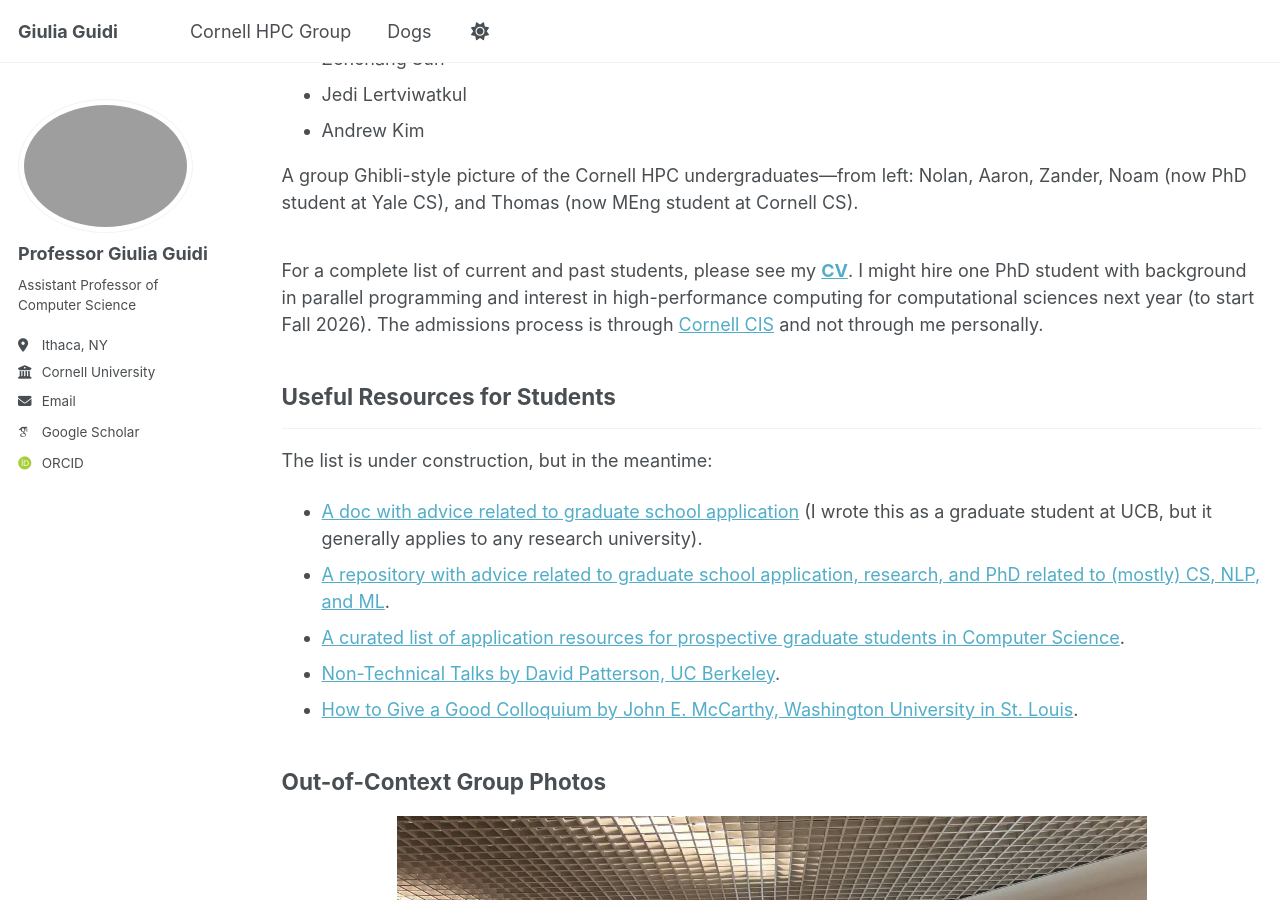
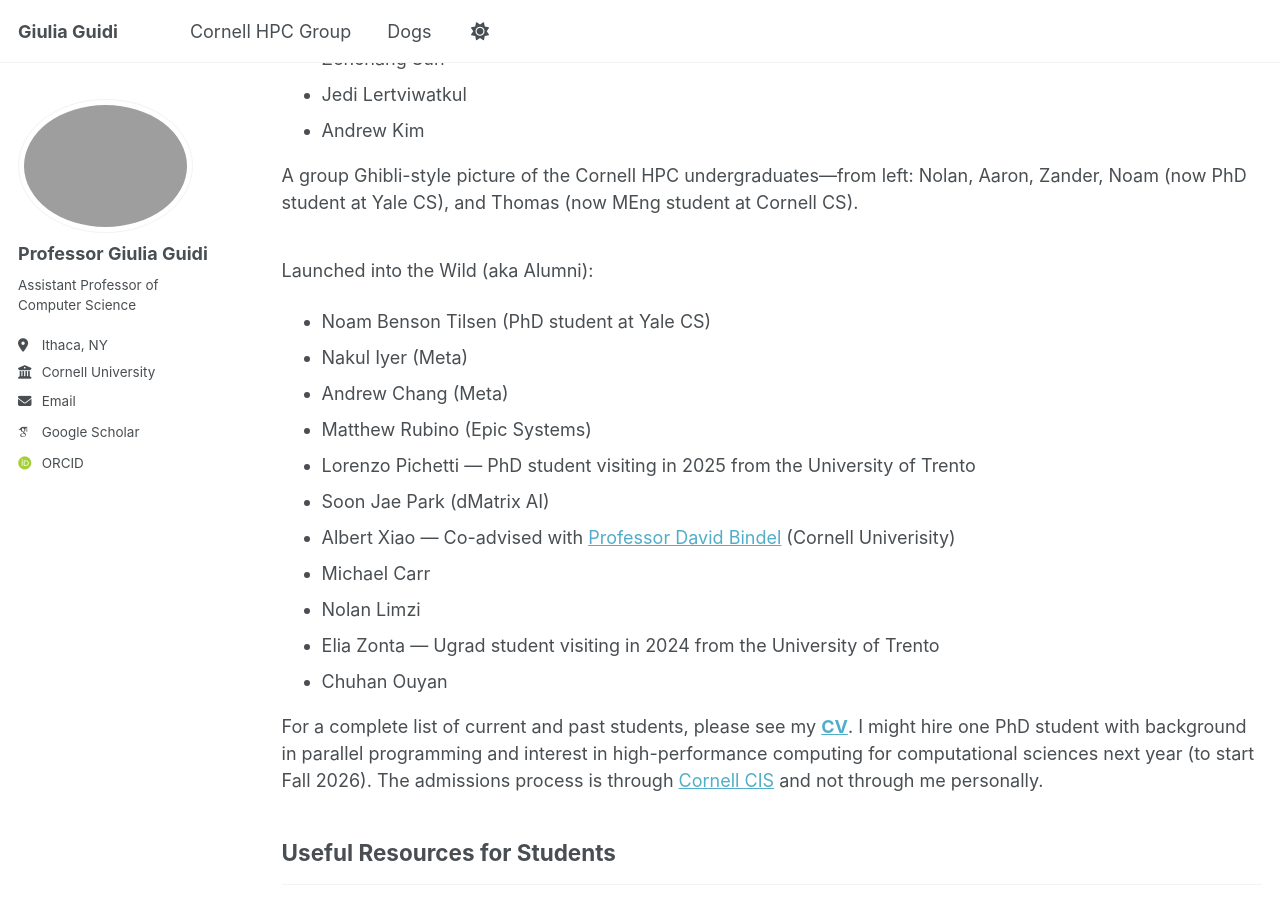
Before and after one commit to giuliaguidi/giuliaguidi.github.io, a Jekyll site: the page built from _pages/hpcgroup.html, in a window 1280 px wide and 900 px high, scrolled down 983 px. Built offline with Jekyll 4.4.1, drawn with Linux system fonts in a browser that asks for light colours; some web fonts are replaced.

Commit message:
Add alumni section to HPC group page
Added a list of alumni who have launched into the wild, detailing their current positions.

```diff
--- a/_pages/hpcgroup.html
+++ b/_pages/hpcgroup.html
@@ -99,7 +99,20 @@ author_profile: true
       {% endfor %}
     </div>
 
-
+    <p>Launched into the Wild (aka Alumni):</p>
+    <ul>
+        <li>Noam Benson Tilsen (PhD student at Yale CS)</li>
+        <li>Nakul Iyer (Meta)</li>
+        <li>Andrew Chang (Meta)</li>
+        <li>Matthew Rubino (Epic Systems)</li>
+        <li>Lorenzo Pichetti &mdash; PhD student visiting in 2025 from the University of Trento</li>
+        <li>Soon Jae Park (dMatrix AI)</li>
+        <li>Albert Xiao &mdash; Co-advised with <a href="https://www.cs.cornell.edu/~bindel/">Professor David Bindel</a> (Cornell Univerisity)</li>
+        <li>Michael Carr</li>
+        <li>Nolan Limzi</li>
+        <li>Elia Zonta &mdash; Ugrad student visiting in 2024 from the University of Trento</li>
+        <li>Chuhan Ouyan</li>
+    </ul>
     <p>For a complete list of current and past students, please see my <strong><a href="https://drive.google.com/file/d/1l2TewcjYoSb-27kNmy54glEZa6Wvc6mR/view?usp=sharing">CV</a></strong>. I might hire one PhD student with background in parallel programming and interest in high-performance computing for computational sciences next year (to start Fall 2026). The admissions process is through <a href="https://www.cs.cornell.edu/phd/admissions">Cornell CIS</a> and not through me personally.</p>
 
     <h2>Useful Resources for Students</h2>
```
